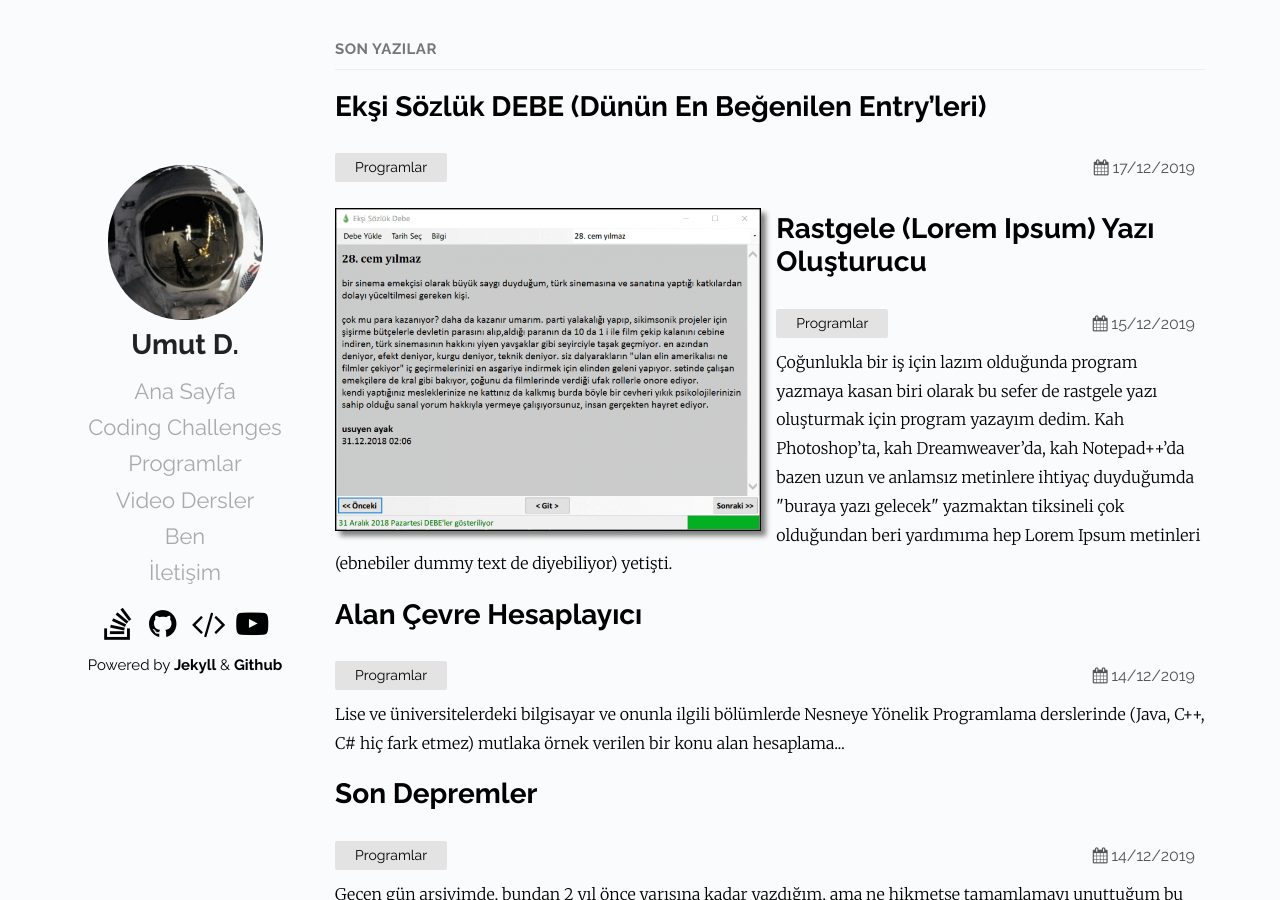
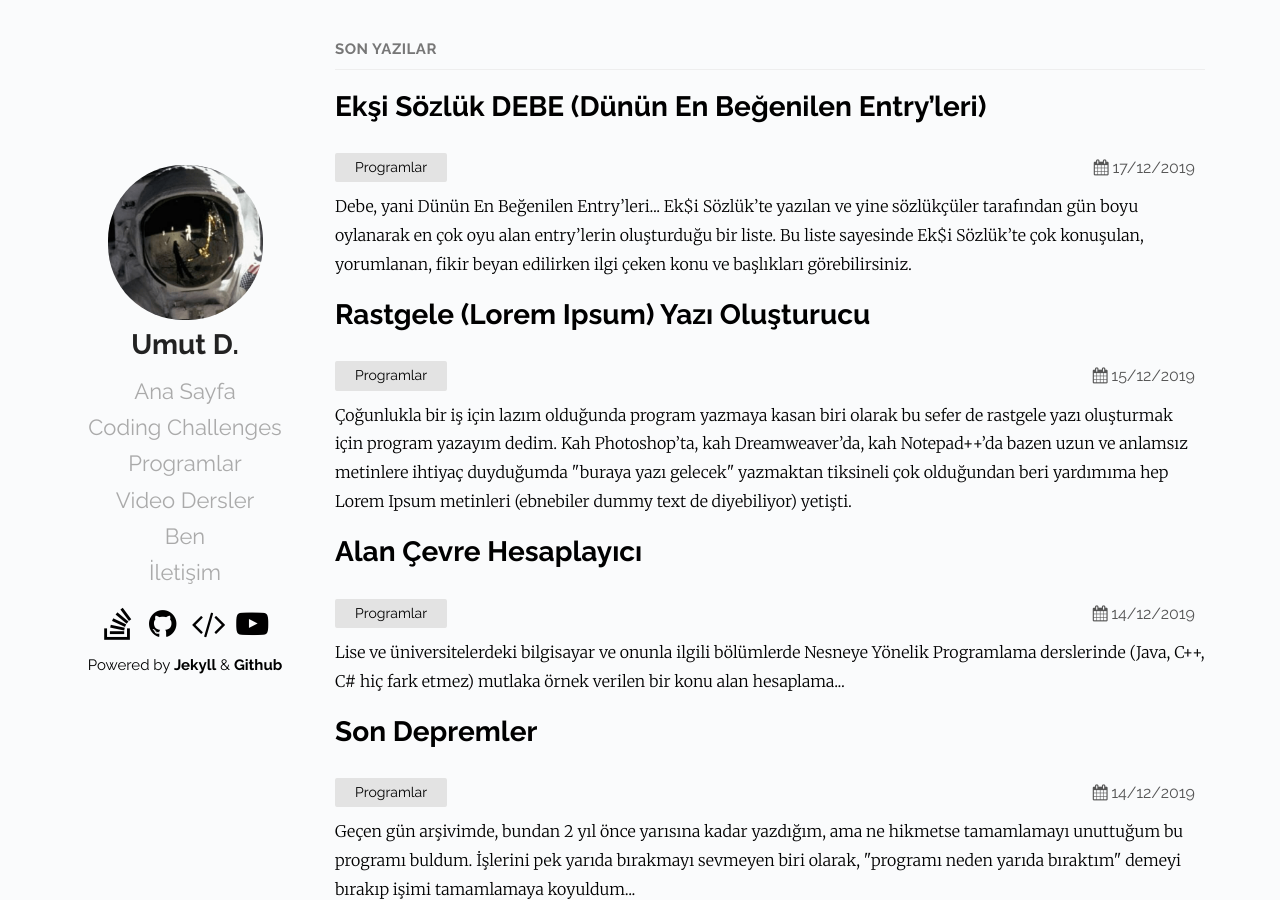
Before and after one commit to Umut-D/umutd.com, a Jekyll site: the page built from index.md, in a window 1280 px wide and 900 px high. Built offline with Jekyll 4.4.1, drawn with Linux system fonts in a browser that asks for light colours.

Commit message:
Eksi Sozluk DEBE programi guncellendi

```diff
--- a/_posts/programlar/2019-12-17-eksi-sozluk-debe.md
+++ b/_posts/programlar/2019-12-17-eksi-sozluk-debe.md
@@ -4,6 +4,7 @@
 date: 2019-12-17 18:43 +0300
 categories: Programlar
 tags: DBE, DEBE, Dünün En Beğenilen Entry'leri, Ekşi Sözlük, Debe Oku
+excerpt: Debe, yani Dünün En Beğenilen Entry’leri... Ek$i Sözlük’te yazılan ve yine sözlükçüler tarafından gün boyu oylanarak en çok oyu alan entry’lerin oluşturduğu bir liste. Bu liste sayesinde Ek$i Sözlük’te çok konuşulan, yorumlanan, fikir beyan edilirken ilgi çeken konu ve başlıkları görebilirsiniz.
 redirect_from:
   - /programlar/eksi-sozluk-debe/
   - /etiket/dunun-en-begenilen-entryleri/
```
